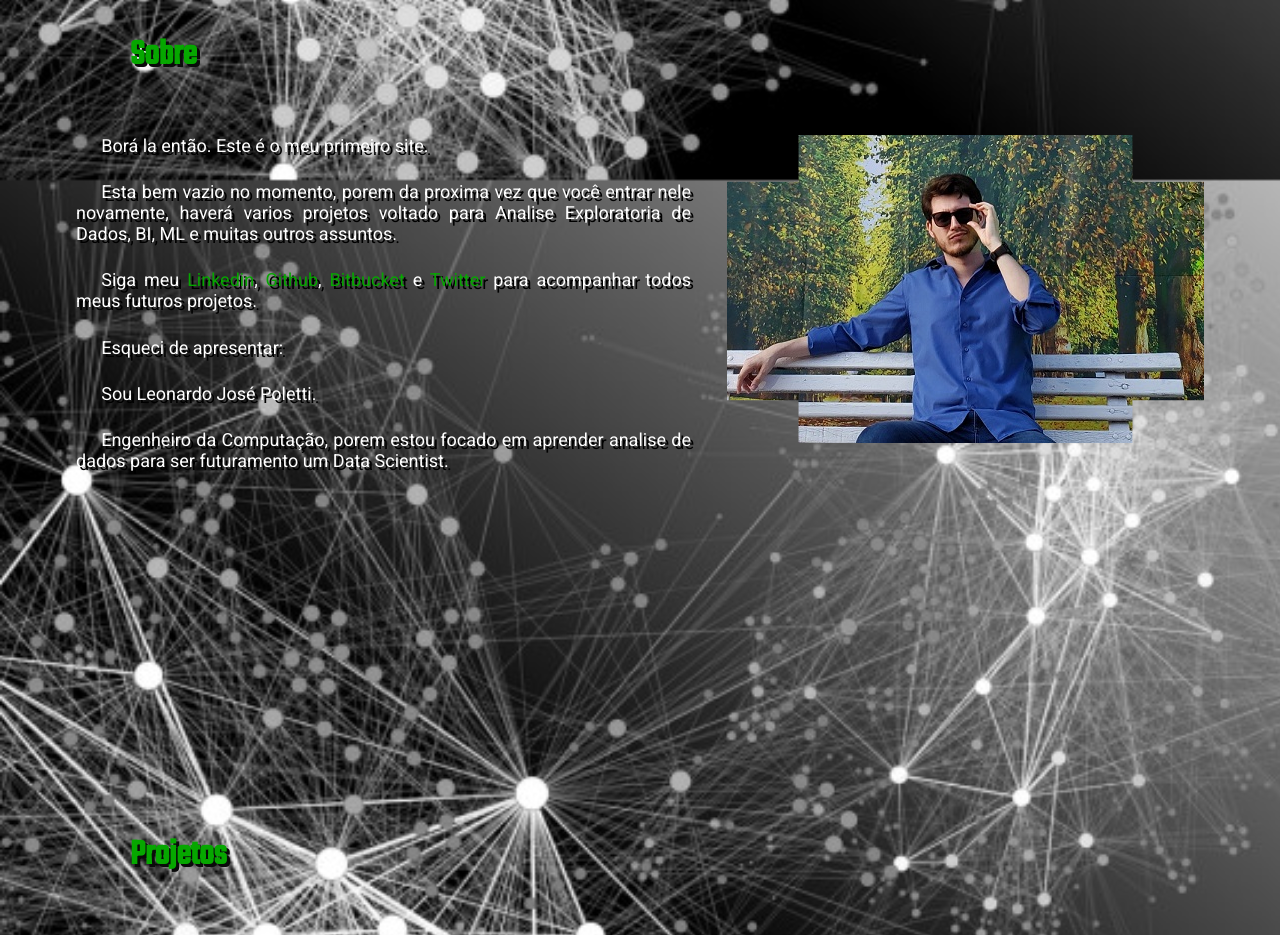
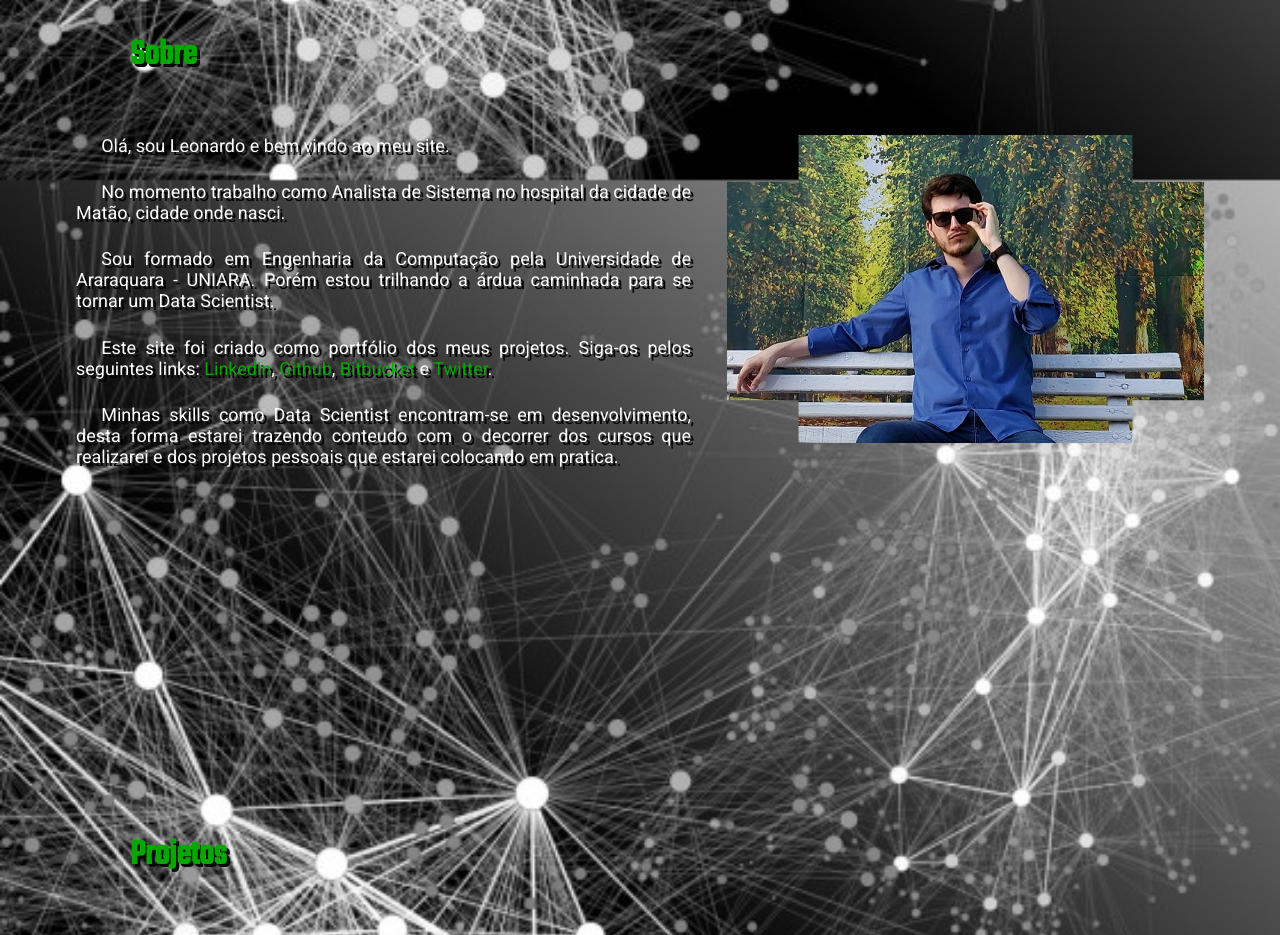
Before and after one commit to LeonardoPoletti/SitePessoal, a plain HTML site: page index.html in a window 1280 px wide. Shown: the part 860-1795 px from the top of the page. Drawn offline with Linux system fonts and the light colour scheme.

Commit message:
Alteração na pagina Sobre

```diff
--- a/index.html
+++ b/index.html
@@ -39,27 +39,29 @@
     </figure>
 
     <p>
-      Borá la então. Este é o meu primeiro site.
+      Olá, sou Leonardo e bem vindo ao meu site.
+    </p>
       <p>
-        Esta bem vazio no momento, porem da proxima vez que você entrar nele novamente,
-        haverá varios projetos voltado para Analise Exploratoria de Dados, BI, ML e muitas outros assuntos.
+        No momento trabalho como Analista de Sistema no hospital da cidade de Matão, cidade onde nasci.
       </p>
+    <p>
+      Sou formado em Engenharia da Computação pela Universidade de Araraquara - UNIARA.
+      Porém estou trilhando a árdua caminhada para se tornar um Data Scientist.
     </p>
     <p>
-      Siga meu <a href="">Linkedin</a>, <a href="https://github.com/LeonardoPoletti">Github</a>, <a
-        href="https://bitbucket.org/LeonardoJPoletti/">Bitbucket</a> e <a
-        href="https://twitter.com/LeoStormCrow">Twitter</a> para acompanhar todos meus futuros projetos.
+      Este site foi criado como portfólio dos meus projetos.
+      Siga-os pelos seguintes links:
+      <a href="https://www.linkedin.com/in/leonardojosepoletti/">Linkedin</a>,
+      <a href="https://github.com/LeonardoPoletti">Github</a>,
+      <a href="https://bitbucket.org/LeonardoJPoletti/">Bitbucket</a> e
+      <a href="https://twitter.com/LeoStormCrow">Twitter</a>.
     </p>
     <p>
-      Esqueci de apresentar:
+      Minhas skills como Data Scientist encontram-se em desenvolvimento, desta forma estarei trazendo conteudo
+      com o decorrer dos cursos que realizarei e dos projetos pessoais que estarei colocando em pratica.
     </p>
     <p>
-      Sou Leonardo José Poletti.
-    </p>
-    </p>
-    <p>
-      Engenheiro da Computação, porem estou focado em aprender analise de dados para ser futuramento um Data
-      Scientist.
+
     </p>
 
   </section>
```
